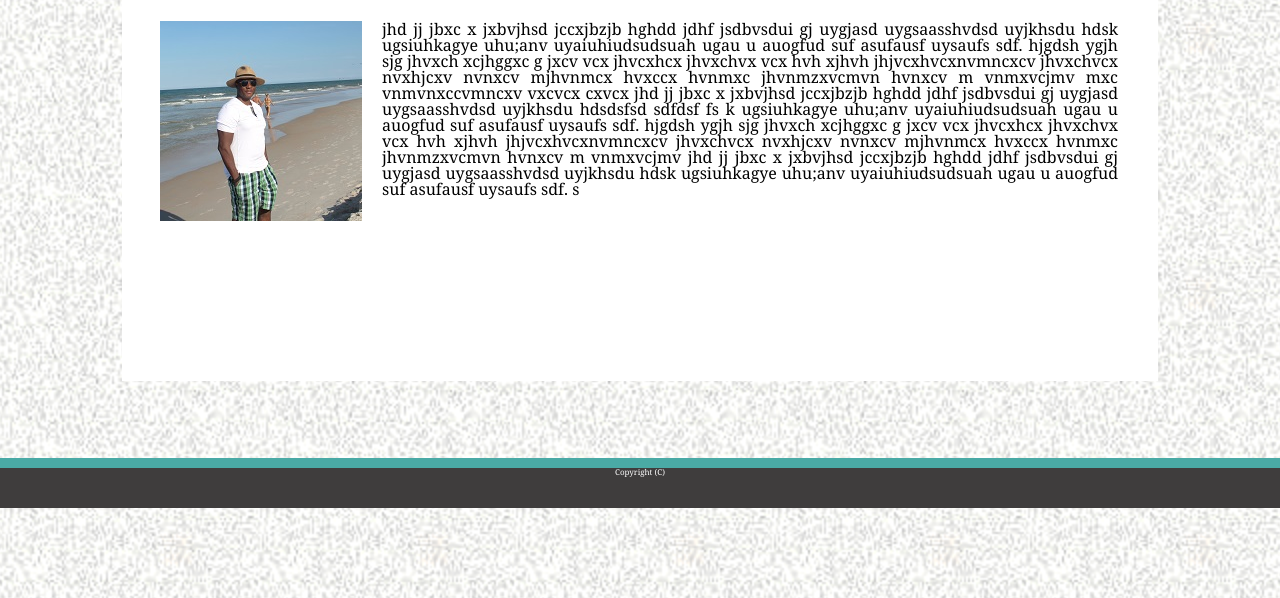
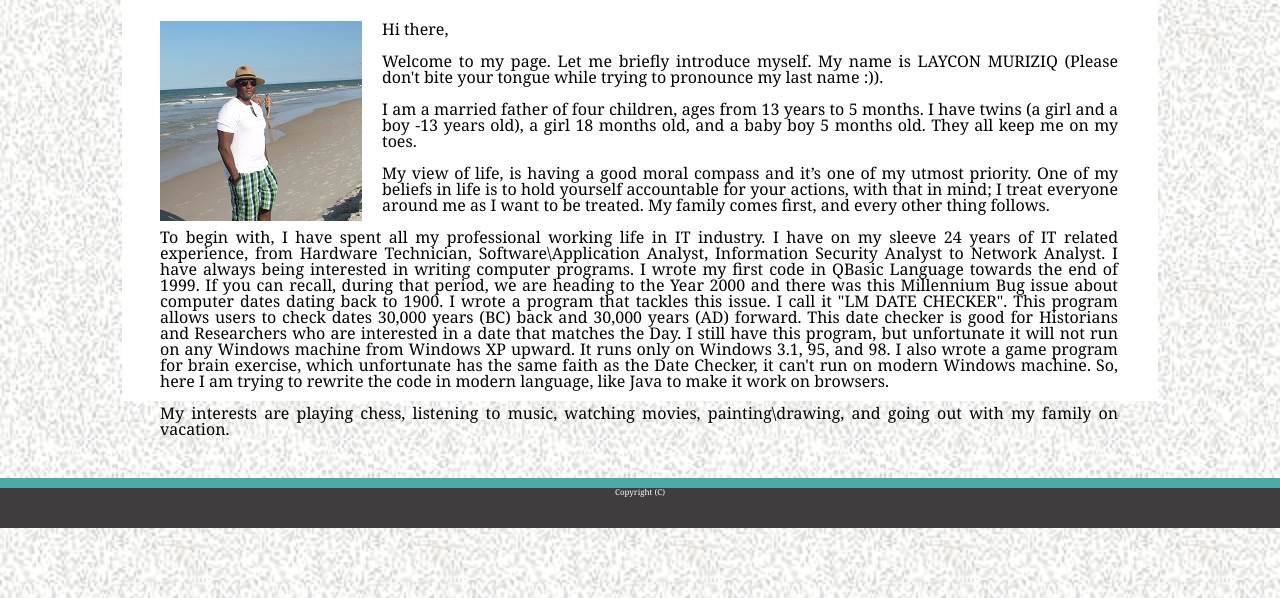
Before and after one commit to LMTrain/LMTrain.github.io, a plain HTML site: page index.html in a window 1280 px wide. Shown: the part 202-800 px from the top of the page. Drawn offline with Linux system fonts and the light colour scheme.

Commit message:
Modified codes in HTML and CSS files and add more info about myself

```diff
--- a/assets/css/style.css
+++ b/assets/css/style.css
@@ -63,7 +63,7 @@ a {
     width: 960px;
     margin: 0 auto;
     padding: 3%;
-    height: 380px;
+    height: 400px;
     margin-top: 3%;
     margin-bottom: -5%;
 
--- a/index.html
+++ b/index.html
@@ -1,7 +1,7 @@
 <!DOCTYPE html>
 <html lang="en">
  <head>
-     <title>Profile Practice</title>
+     <title>About Me</title>
      <link rel="stylesheet" type="text/css" href="assets/css/reset.css">
      <link rel="stylesheet" type="text/css" href="assets/css/style.css">
 
@@ -23,15 +23,17 @@
         <hr>
         <br>
         <section id="main-bio">
-            <img src="assets/images/3_IMG_3367.JPG" alt="Laycon Muriziq" id="bio-image">
+            <img src="assets/images/3_IMG_3367.JPG" title="Laycon Muriziq" id="bio-image">
 
-            <p> jhd jj jbxc  x  jxbvjhsd  jccxjbzjb hghdd jdhf jsdbvsdui gj uygjasd uygsaasshvdsd uyjkhsdu hdsk ugsiuhkagye  uhu;anv uyaiuhiudsudsuah ugau u auogfud suf asufausf uysaufs sdf.
-                hjgdsh ygjh sjg jhvxch xcjhggxc g jxcv vcx jhvcxhcx jhvxchvx vcx hvh xjhvh jhjvcxhvcxnvmncxcv jhvxchvcx nvxhjcxv nvnxcv mjhvnmcx hvxccx hvnmxc jhvnmzxvcmvn hvnxcv m vnmxvcjmv mxc vnmvnxccvmncxv vxcvcx cxvcx
-                jhd jj jbxc  x  jxbvjhsd  jccxjbzjb hghdd jdhf jsdbvsdui gj uygjasd uygsaasshvdsd uyjkhsdu hdsdsfsd sdfdsf fs k ugsiuhkagye  uhu;anv uyaiuhiudsudsuah ugau u auogfud suf asufausf uysaufs sdf.
-                hjgdsh ygjh sjg jhvxch xcjhggxc g jxcv vcx jhvcxhcx jhvxchvx vcx hvh xjhvh jhjvcxhvcxnvmncxcv jhvxchvcx nvxhjcxv nvnxcv mjhvnmcx hvxccx hvnmxc jhvnmzxvcmvn hvnxcv m vnmxvcjmv
-                jhd jj jbxc  x  jxbvjhsd  jccxjbzjb hghdd jdhf jsdbvsdui gj uygjasd uygsaasshvdsd uyjkhsdu hdsk ugsiuhkagye  uhu;anv uyaiuhiudsudsuah ugau u auogfud suf asufausf uysaufs sdf.
-               s
-            </p>
+            <p>Hi there,<br><br>
+                Welcome to my page. Let me briefly introduce myself. My name is LAYCON MURIZIQ (Please don't bite your tongue while trying to pronounce my last name :)).<br><br> I am a married father of four children, ages from 13 years to 5 months. I have twins (a girl and a boy -13 years old), a girl 18 months old, and a baby boy 5 months old. They all keep me on my toes.<br><br>
+                My view of life, is having a good moral compass and it’s one of my utmost priority. One of my beliefs in life is to hold yourself accountable for your actions, with that in mind; I treat everyone around me as I want to be treated. My family comes first, and every other thing follows. <br><br>
+                To begin with, I have spent all my professional working life in IT industry. I have on my sleeve 24 years of IT related experience, from Hardware Technician, Software\Application Analyst, Information Security Analyst to Network Analyst. I have always being interested in writing computer programs.
+                I wrote my first code in QBasic Language towards the end of 1999. If you can recall, during that period, we are heading to the Year 2000 and there was this Millennium Bug issue about computer dates dating back to 1900. I wrote a program that tackles this issue. I call it "LM DATE CHECKER".
+                This program allows users to check dates 30,000 years (BC) back and 30,000 years (AD) forward. This date checker is good for Historians and Researchers who are interested in a date that matches the Day. I still have this program, but unfortunate it will not run on any Windows machine from Windows XP upward.
+                It runs only on Windows 3.1, 95, and 98. I also wrote a game program for brain exercise, which unfortunate has the same faith as the Date Checker, it can't run on modern Windows machine. So, here I am trying to rewrite the code in modern language, like Java to make it work on browsers.<br><br>
+                My interests are playing chess, listening to music, watching movies, painting\drawing, and going out with my family on vacation.
+           </p>
 
 
         </section>
```
Also changed, not shown: contact.html (+2 -2 lines), portfolio.html (+2 -3 lines).
